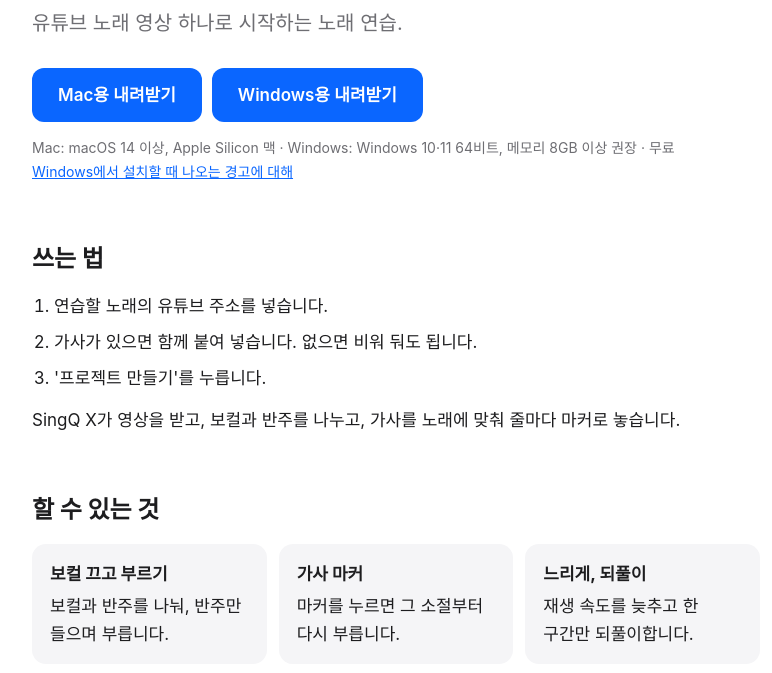
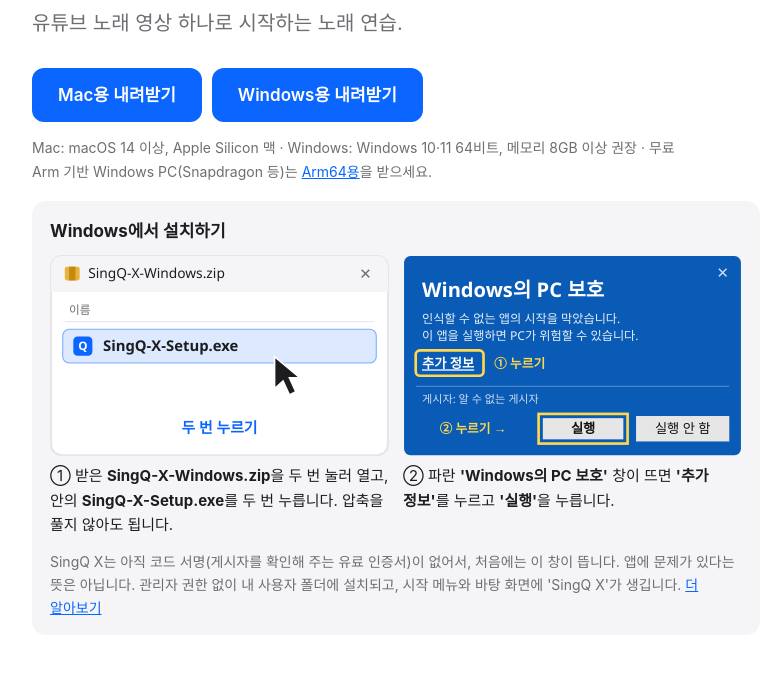
Before and after one commit to SingQ365/singq365.github.io, a plain HTML site: page index.html in a window 1280 px wide. Shown: the part 109-782 px from the top of the page, without its empty margins (244-1016 px from the left). Drawn offline with Linux system fonts and the light colour scheme.

Commit message:
Windows 내려받기: Setup.exe 하나만 든 zip, Arm64 링크, 그림 넣은 설치 안내
Co-Authored-By: Claude Opus 5.5 <noreply@anthropic.com>

```diff
--- a/index.html
+++ b/index.html
@@ -26,6 +26,13 @@ ol li{margin-bottom:8px}
 .card b{display:block;margin-bottom:4px}
 pre{background:var(--card);border-radius:12px;padding:14px 16px;overflow-x:auto;font:14px/1.6 ui-monospace,Menlo,monospace;margin:0 0 14px}
 a{color:var(--blue)}
+.install{background:var(--card);border-radius:14px;padding:16px 18px;margin-top:18px}
+.install .step{margin:0 0 10px}
+.fig{display:grid;grid-template-columns:repeat(auto-fit,minmax(min(240px,100%),1fr));gap:14px;margin-bottom:12px}
+figure{margin:0;min-width:0}
+figure svg{display:block;width:100%;height:auto;font-family:"Segoe UI","Malgun Gothic",sans-serif}
+figcaption{font-size:15px;margin-top:8px}
+.install .small{margin:0}
 footer{border-top:1px solid var(--line);margin-top:56px;padding-top:20px;font-size:14px;color:var(--mute)}
 </style>
 </head>
@@ -33,8 +40,52 @@ footer{border-top:1px solid var(--line);margin-top:56px;padding-top:20px;font-si
 <main>
 <h1>SingQ X</h1>
 <p class="lead">유튜브 노래 영상 하나로 시작하는 노래 연습.</p>
-<p class="dl"><a class="btn" href="https://github.com/SingQ365/singq365.github.io/releases/latest/download/SingQ-X.dmg">Mac용 내려받기</a><a class="btn" href="https://github.com/SingQ365/singq365.github.io/releases/latest/download/SingQ-X-windows.zip">Windows용 내려받기</a></p>
-<p class="small">Mac: macOS 14 이상, Apple Silicon 맥 · Windows: Windows 10·11 64비트, 메모리 8GB 이상 권장 · 무료<br><a href="#windows">Windows에서 설치할 때 나오는 경고에 대해</a></p>
+<p class="dl"><a class="btn" href="https://github.com/SingQ365/singq365.github.io/releases/latest/download/SingQ-X.dmg">Mac용 내려받기</a><a class="btn" href="https://github.com/SingQ365/singq365.github.io/releases/latest/download/SingQ-X-Windows.zip">Windows용 내려받기</a></p>
+<p class="small">Mac: macOS 14 이상, Apple Silicon 맥 · Windows: Windows 10·11 64비트, 메모리 8GB 이상 권장 · 무료<br>Arm 기반 Windows PC(Snapdragon 등)는 <a href="https://github.com/SingQ365/singq365.github.io/releases/latest/download/SingQ-X-Windows-arm64.zip">Arm64용</a>을 받으세요.</p>
+
+<div class="install">
+<p class="step"><b>Windows에서 설치하기</b></p>
+<div class="fig">
+<figure>
+<svg viewBox="0 0 320 190" role="img" aria-label="zip 파일을 연 탐색기 창에서 SingQ-X-Setup.exe를 두 번 누르는 그림">
+<rect x="1" y="1" width="318" height="188" rx="10" fill="var(--bg)" stroke="var(--line)" stroke-width="2"/>
+<rect x="1" y="1" width="318" height="34" rx="10" fill="var(--card)"/><rect x="1" y="24" width="318" height="11" fill="var(--card)"/>
+<rect x="14" y="11" width="14" height="13" rx="2" fill="#e8b33a"/><rect x="18" y="11" width="6" height="13" fill="#c48a12"/>
+<text x="36" y="22" font-size="13" fill="var(--fg)">SingQ-X-Windows.zip</text>
+<text x="292" y="23" font-size="14" fill="var(--mute)">✕</text>
+<text x="18" y="56" font-size="11" fill="var(--mute)">이름</text>
+<line x1="14" y1="63" x2="306" y2="63" stroke="var(--line)"/>
+<rect x="12" y="70" width="296" height="32" rx="6" fill="var(--blue)" fill-opacity=".14" stroke="var(--blue)" stroke-opacity=".5"/>
+<rect x="22" y="77" width="18" height="18" rx="4" fill="var(--blue)"/><text x="31" y="90" font-size="11" fill="#fff" text-anchor="middle" font-weight="700">Q</text>
+<text x="50" y="91" font-size="14" fill="var(--fg)" font-weight="600">SingQ-X-Setup.exe</text>
+<path d="M212 96 l0 30 l8 -7 l6 13 l6 -3 l-6 -13 l10 0 z" fill="var(--fg)" stroke="var(--bg)" stroke-width="1.5"/>
+<text x="160" y="168" font-size="14" fill="var(--blue)" text-anchor="middle" font-weight="700">두 번 누르기</text>
+</svg>
+<figcaption>① 받은 <b>SingQ-X-Windows.zip</b>을 두 번 눌러 열고, 안의 <b>SingQ-X-Setup.exe</b>를 두 번 누릅니다. 압축을 풀지 않아도 됩니다.</figcaption>
+</figure>
+<figure>
+<svg viewBox="0 0 320 190" role="img" aria-label="파란 'Windows의 PC 보호' 창에서 '추가 정보'를 누른 뒤 '실행'을 누르는 그림">
+<rect x="1" y="1" width="318" height="188" rx="6" fill="#0a5bb5"/>
+<text x="296" y="22" font-size="14" fill="#fff" fill-opacity=".8">✕</text>
+<text x="18" y="40" font-size="19" fill="#fff" font-weight="600">Windows의 PC 보호</text>
+<text x="18" y="64" font-size="11.5" fill="#fff" fill-opacity=".9">인식할 수 없는 앱의 시작을 막았습니다.</text>
+<text x="18" y="80" font-size="11.5" fill="#fff" fill-opacity=".9">이 앱을 실행하면 PC가 위험할 수 있습니다.</text>
+<rect x="12" y="90" width="64" height="24" rx="4" fill="none" stroke="#ffd84d" stroke-width="2.5"/>
+<text x="18" y="107" font-size="12.5" fill="#fff" text-decoration="underline" font-weight="600">추가 정보</text>
+<text x="86" y="107" font-size="12" fill="#ffd84d" font-weight="700">① 누르기</text>
+<line x1="12" y1="124" x2="308" y2="124" stroke="#fff" stroke-opacity=".25"/>
+<text x="18" y="140" font-size="10.5" fill="#fff" fill-opacity=".8">게시자: 알 수 없는 게시자</text>
+<rect x="128" y="150" width="84" height="28" fill="#0a5bb5" stroke="#ffd84d" stroke-width="2.5"/><rect x="132" y="154" width="76" height="20" fill="#e6e6e6"/>
+<text x="170" y="168" font-size="12.5" fill="#111" text-anchor="middle" font-weight="600">실행</text>
+<rect x="220" y="152" width="88" height="24" fill="#e6e6e6"/>
+<text x="264" y="168" font-size="12.5" fill="#111" text-anchor="middle">실행 안 함</text>
+<text x="66" y="168" font-size="12" fill="#ffd84d" font-weight="700" text-anchor="middle">② 누르기 →</text>
+</svg>
+<figcaption>② 파란 <b>'Windows의 PC 보호'</b> 창이 뜨면 <b>'추가 정보'</b>를 누르고 <b>'실행'</b>을 누릅니다.</figcaption>
+</figure>
+</div>
+<p class="small">SingQ X는 아직 코드 서명(게시자를 확인해 주는 유료 인증서)이 없어서, 처음에는 이 창이 뜹니다. 앱에 문제가 있다는 뜻은 아닙니다. 관리자 권한 없이 내 사용자 폴더에 설치되고, 시작 메뉴와 바탕 화면에 'SingQ X'가 생깁니다. <a href="#windows">더 알아보기</a></p>
+</div>
 
 <h2>쓰는 법</h2>
 <ol>
@@ -59,26 +110,27 @@ footer{border-top:1px solid var(--line);margin-top:56px;padding-top:20px;font-si
 0:17.820 둘째 줄 가사
 …</pre>
 <p>이 글을 그 노래 영상에 댓글로 달아 주세요. 다른 사람이 SingQ X에 같은 주소를 넣으면, 앱이 먼저 댓글에서 SingQ 타임스탬프를 찾아 그 마커를 그대로 가져옵니다. SingQ 타임스탬프가 없으면 유튜브 자막이나 AI 자동 마킹으로 마커를 만듭니다.</p>
-<h2 id="windows">Windows에서 설치하기</h2>
-<p>SingQ X는 무료로 나눠 드리는 앱이라 유료 코드 서명 인증서를 쓰지 않습니다. 그래서 받거나 설치할 때 Windows와 브라우저가 경고를 띄웁니다. 앱에 문제가 있다는 뜻이 아니라, 게시자를 확인해 줄 서명이 없다는 뜻입니다.</p>
+<h2 id="windows">Windows 설치 파일에 대해</h2>
+<p>SingQ X는 무료로 나눠 드리는 앱이라 아직 유료 코드 서명 인증서를 쓰지 않습니다. 그래서 받거나 설치할 때 Windows와 브라우저가 경고를 띄울 수 있습니다. 앱에 문제가 있다는 뜻이 아니라, 게시자를 확인해 줄 서명이 없다는 뜻입니다.</p>
 <ol>
 <li>브라우저가 "흔히 받는 파일이 아님"이라고 하면: 받은 파일 옆 '…' ▸ '유지'(Chrome은 '계속')를 누릅니다.</li>
-<li>받은 SingQ-X-windows.zip을 오른쪽 클릭 ▸ '모두 압축 풀기'로 풀고, 안의 SingQ-X-windows-setup.exe를 두 번 누릅니다.</li>
+<li>받은 SingQ-X-Windows.zip을 두 번 눌러 열고, 안의 SingQ-X-Setup.exe를 두 번 누릅니다.</li>
 <li>"Windows의 PC 보호" 창이 뜨면: '추가 정보' ▸ '실행'을 누릅니다.</li>
-<li>관리자 권한 없이 내 사용자 폴더에 설치되고, 시작 메뉴에 'SingQ X'가 생깁니다.</li>
+<li>관리자 권한 없이 내 사용자 폴더에 설치되고, 시작 메뉴와 바탕 화면에 'SingQ X'가 생깁니다. 지울 때는 설정 ▸ 앱 ▸ 설치된 앱에서 'SingQ X' ▸ 제거.</li>
 </ol>
 <p style="margin-top:14px">받은 파일이 이 페이지의 파일과 같은지 확인하려면 PowerShell에서 아래처럼 지문(SHA-256)을 보고, <a href="https://github.com/SingQ365/singq365.github.io/releases/latest">릴리스 페이지</a>에 적힌 값과 견줘 보세요. 같으면 안심하고 설치하셔도 됩니다.</p>
-<pre>Get-FileHash "$env:USERPROFILE\Downloads\SingQ-X-windows\SingQ-X-windows-setup.exe"</pre>
+<pre>Get-FileHash "$env:USERPROFILE\Downloads\SingQ-X-Windows.zip"</pre>
 <p>그래도 마음에 걸리시면 설치하지 않으셔도 괜찮습니다.</p>
 <p class="small">AI 자동 마킹과 보컬 나누기는 처음 쓸 때 AI 모델(합쳐서 약 1.4GB)을 한 번 내려받습니다. 모든 계산은 PC 안에서 합니다.</p>
 
 <h3 lang="en">Installing on Windows (English)</h3>
-<p lang="en">SingQ X is free and is not signed with a paid code-signing certificate, so Windows and your browser show warnings when you download or install it. The warnings mean the publisher can't be verified, not that the app is harmful.</p>
+<p lang="en"><a href="https://github.com/SingQ365/singq365.github.io/releases/latest/download/SingQ-X-Windows.zip">Download for Windows</a> · <a href="https://github.com/SingQ365/singq365.github.io/releases/latest/download/SingQ-X-Windows-arm64.zip">for Arm-based PCs (Arm64)</a></p>
+<p lang="en">SingQ X is free and isn't signed with a paid code-signing certificate yet, so Windows and your browser may show warnings when you download or install it. The warnings mean the publisher can't be verified, not that the app is harmful.</p>
 <ol lang="en">
 <li>If your browser says the file "isn't commonly downloaded": click '…' next to the download ▸ 'Keep' (in Chrome, 'Keep anyway').</li>
-<li>Right-click the downloaded SingQ-X-windows.zip ▸ 'Extract All', then double-click SingQ-X-windows-setup.exe inside.</li>
-<li>If "Windows protected your PC" appears: click 'More info' ▸ 'Run anyway'.</li>
-<li>SingQ X installs in your user folder without administrator rights and appears in the Start menu.</li>
+<li>Double-click the downloaded SingQ-X-Windows.zip to open it, then double-click SingQ-X-Setup.exe inside. No need to extract it.</li>
+<li>If the blue "Windows protected your PC" window appears: click 'More info' ▸ 'Run anyway'.</li>
+<li>SingQ X installs in your user folder without administrator rights and appears in the Start menu and on the desktop. To remove it: Settings ▸ Apps ▸ Installed apps ▸ 'SingQ X' ▸ Uninstall.</li>
 </ol>
 <p lang="en" style="margin-top:14px">To check that your file is the same as ours, run the command above in PowerShell and compare the SHA-256 with the value on the <a href="https://github.com/SingQ365/singq365.github.io/releases/latest">release page</a>. If you'd rather not install it, that's fine too.</p>
 
```
Also changed, not shown: news/index.html (+3 -3 lines).
